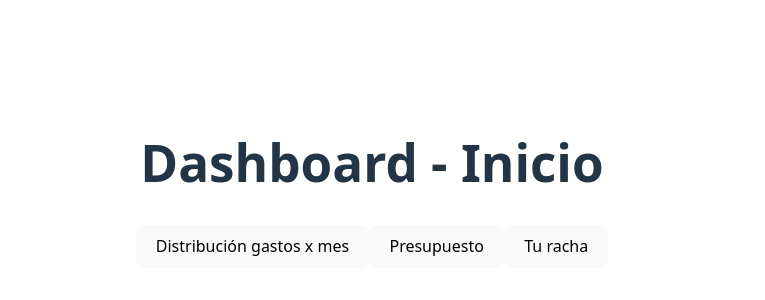
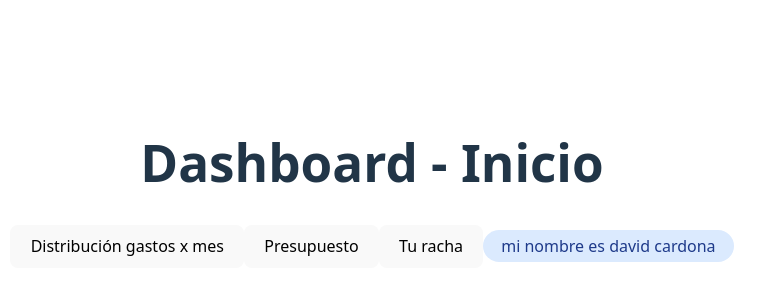
Before and after one commit to klimga2/Planea, a React (Vite) app: page / in a window 1280 px wide. Shown: the part 216-516 px from the top of the page, without its empty margins (268-1033 px from the left). Built offline with nearby package versions, Linux system fonts and the light colour scheme.

Commit message:
componente chip

```diff
--- a/src/Components/Chips/chips.jsx
+++ b/src/Components/Chips/chips.jsx
@@ -0,0 +1,50 @@
+import React from "react";
+
+const Chip = ({ label, isSelected, onClick }) => {
+  const styles = {
+    button: {
+      padding: "5px 18px",
+      borderRadius: "50px",
+      border: "none",
+      fontSize: "16px",
+      fontWeight: "500",
+      cursor: "pointer",
+      transition: "all 0.2s ease",
+      backgroundColor: isSelected ? "#60A5FA" : "#DBEAFE",
+      color: isSelected ? "#FFFFFF" : "#1E3A8A",
+    },
+  };
+
+  return (
+    <button
+      onClick={onClick}
+      style={styles.button}
+      onMouseEnter={(e) => {
+        if (!isSelected) {
+          e.target.style.backgroundColor = "#BFDBFE";
+        }
+      }}
+      onMouseLeave={(e) => {
+        if (!isSelected) {
+          e.target.style.backgroundColor = "#DBEAFE";
+        }
+      }}
+    >
+      {label}
+    </button>
+  );
+};
+
+export default Chip;
+/* cuando usen este componente usenlo de esta fromar
+    const [selected, setSelected] = useState(false);
+
+    <Chip
+        label="mi nombre es david cardona"
+        isSelected={selected}
+        onClick={() => setSelected(!selected)}
+    />
+
+
+
+      */
--- a/src/Components/Inputs/InputDropdown/InputDropdown.jsx
+++ b/src/Components/Inputs/InputDropdown/InputDropdown.jsx
@@ -28,6 +28,7 @@ export default function InputDropdown({
   ];
 
  y ponerlo de esta froma en la pagina:
+
   const [selectedType, setSelectedType] = useState("");
   <InputDropdown
         TextTitulo="Tipo de Meta"
--- a/src/Pages/Dashboard/Dashboard - Inicio.jsx
+++ b/src/Pages/Dashboard/Dashboard - Inicio.jsx
@@ -1,7 +1,8 @@
 import { useNavigate } from "react-router-dom";
 import { useState } from "react";
-import InputDropdown from "../../Components/Inputs/InputDropdown/InputDropdown";
+import Chip from "../../Components/Chips/chips";
 const Dashboard = () => {
+  const [selected, setSelected] = useState(false);
   const Nav = useNavigate();
   const Mes = () => {
     Nav("/GastosMes");
@@ -25,6 +26,12 @@ const Dashboard = () => {
       <button onClick={Racha} className="new-game-button">
         Tu racha
       </button>
+
+      <Chip
+        label="mi nombre es david cardona"
+        isSelected={selected}
+        onClick={() => setSelected(!selected)}
+      />
     </div>
   );
 };
```
